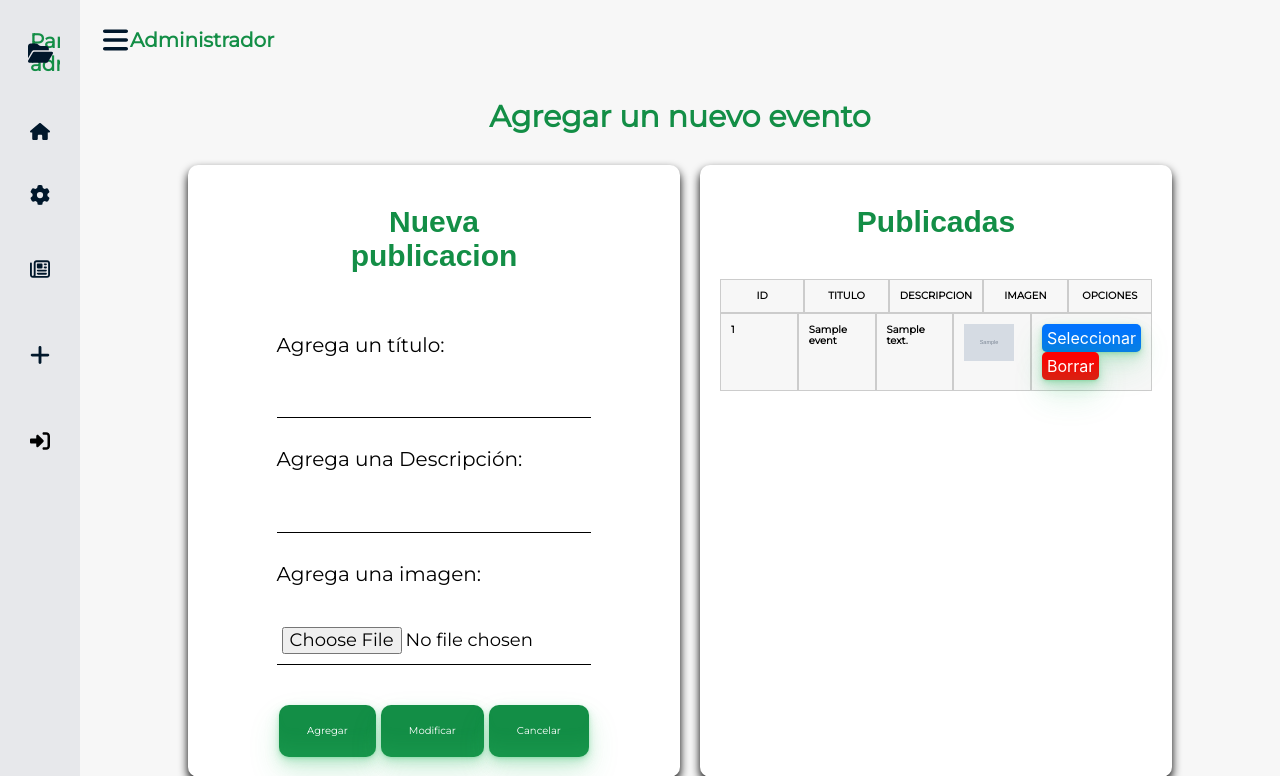
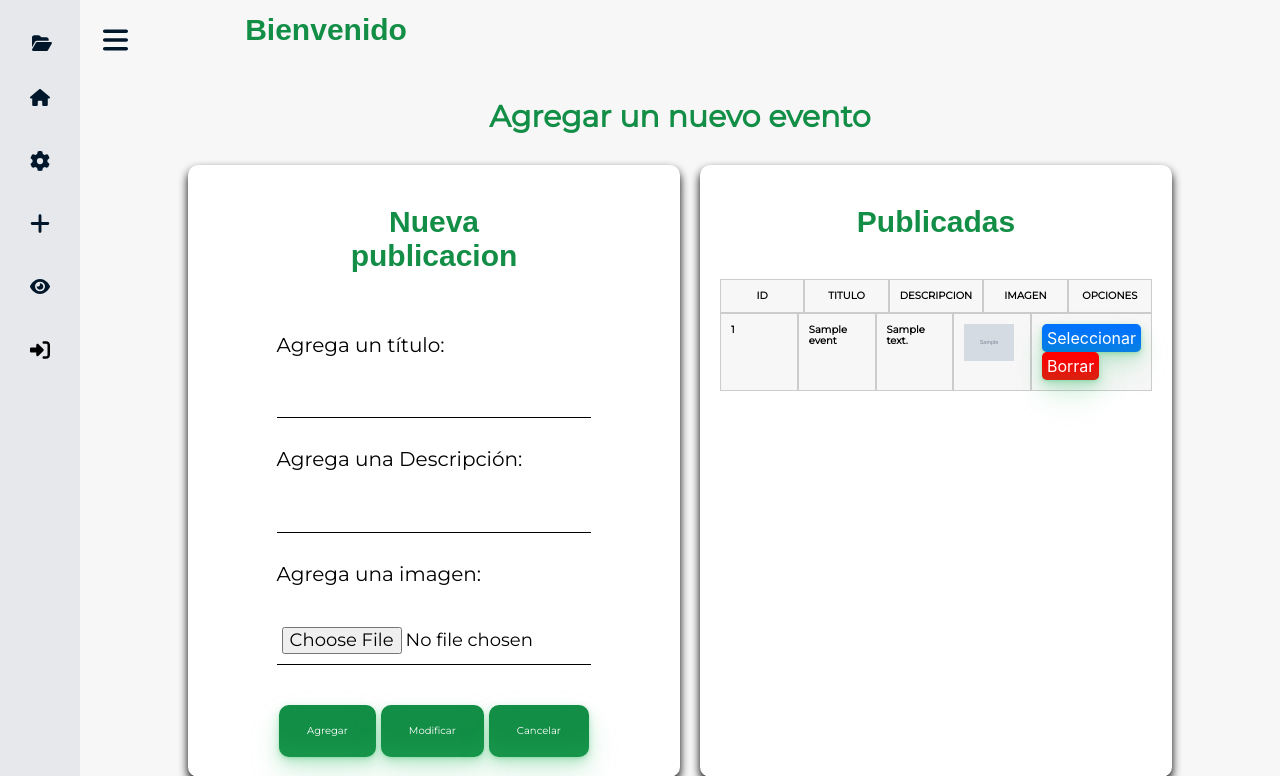
Before and after one commit to angelcruz07/WebSite-Turismo, a PHP site: page /WebSite-Turismo/admin/addEvent.php in a window 1280 px wide. Shown: the top 776 px of the page. Run offline with PHP 8.4, Linux system fonts and the light colour scheme; tables that the repository leaves empty hold one stand-in row (values such as "Sample post"); grey boxes marked "Sample" are stand-in pictures; some libraries are stand-ins or nearby versions.

Commit message:
Arreglo de codigo

```diff
--- a/admin/addEvent.php
+++ b/admin/addEvent.php
@@ -99,7 +99,6 @@
         }
       }
 
-
       $sql = $conn->prepare("DELETE FROM events WHERE id=:id");
       $sql->bindParam(':id',$id);
       $sql -> execute();
--- a/admin/assets/css/navbar.css
+++ b/admin/assets/css/navbar.css
@@ -84,22 +84,18 @@
 }
 
 .name_page {
-    padding: 20px 30px;
     display: flex;
     align-items: center;
-    margin-top: 10px;
-
 }
 
-.name_page i {
+.name_page img {
     width: 20px;
-    margin-right: 20px;
+    margin-right:3rem;
 }
 
 .options_menu {
     padding: 20px 30px;
     position: absolute;
-    top: 80px;
 }
 
 .options_menu a {
@@ -135,8 +131,7 @@
 }
 
 a.selected {
-    color: var();
-
+    color: var(--color-secundary);
 }
 
 .selected:before {
--- a/admin/partials/navbar.php
+++ b/admin/partials/navbar.php
@@ -5,17 +5,18 @@
   <div class="icon_menu">
   <img  src="<?php echo $url ?>/assets/icons/bars-solid-black.svg" alt="Icono menu" id="btn_open" title="icon-menu">
   </div>
-  <h1>Administrador</h1>
+  <h1 class="title-index">Bienvenido </h1>
 </header>
 
 <div class="menu_side" id="menu_side">
+
+  <div class="options_menu">
   <div class="name_page">
       <div class="icon_menu">
          <img  src="<?php echo $url ?>/assets/icons/folder.svg" alt="Icono folder" title="icon-folder">
       </div>
     <h4>Panel de administracion</h4>
   </div>
-  <div class="options_menu">
     <a href="<?php echo $url; ?> /admin/admin.php">
       <div class="option">
         <img  src="<?php echo $url ?>/assets/icons/house-solid-black.svg" alt="Icono house" title="icon-house">
@@ -30,20 +31,19 @@
     </a>
     <a href="<?php echo $url; ?>/admin/addEvent.php">
       <div class="option">
-      <img  src="<?php echo $url ?>/assets/icons/newspaper.svg" alt="Icono gear" title="icon-gear">
+      <img  src="<?php echo $url ?>/assets/icons/plus.svg" alt="Icono gear" title="icon-gear">
         <h4>Agregar evento</h4>
       </div>
     </a>
     <a href="<?php echo $url;?>">
       <div class="option">
-      <img  src="<?php echo $url ?>/assets/icons/plus.svg" alt="Icono plus" title="icon-plus">
-
+      <img  src="<?php echo $url ?>/assets/icons/eye-solid.svg" alt="Icono plus" title="Ver sitio">
         <h4>Ver sitio web</h4>
       </div>
     </a>
     <a href="<?php echo $url; ?>/admin/logout.php">
       <div class="option">
-      <img  src="<?php echo $url ?>/assets/icons/bracket.svg" alt="Icono bracket" title="icon-bracket">
+      <img  src="<?php echo $url ?>/assets/icons/bracket.svg" alt="Icono bracket" title="Cerrar sesion">
 
         <h4>Cerrar sesion</h4>
       </div>
--- a/php/events.php
+++ b/php/events.php
@@ -1,10 +1,8 @@
 <?php
 $url = "http://" .$_SERVER['HTTP_HOST'] ."WebSite-Turismo";
+
  require "../partials/header2.php";
  require "../partials/navbar.php";
- ?>
-
- <?php
  require "../admin/config/database.php";
 
  //Recuperar conexion de database
@@ -14,11 +12,11 @@
 $query = $conn->prepare("SELECT * FROM events");
 $query -> execute();
 $events = $query->fetchAll(PDO::FETCH_ASSOC);
-
  ?>
 
 <section class="events scroll-top" id="events">
 <h1>Eventos proximos</h1>
+
     <div class="container-events">
 
     <?php foreach($events as $event){ ?>
```
Also changed, not shown: assets/icons/eye-solid.svg (added), desing/Web 1920 – 1.jpg (added), desing/iPhone 13, 12 Pro Max – 1.jpg (added).
